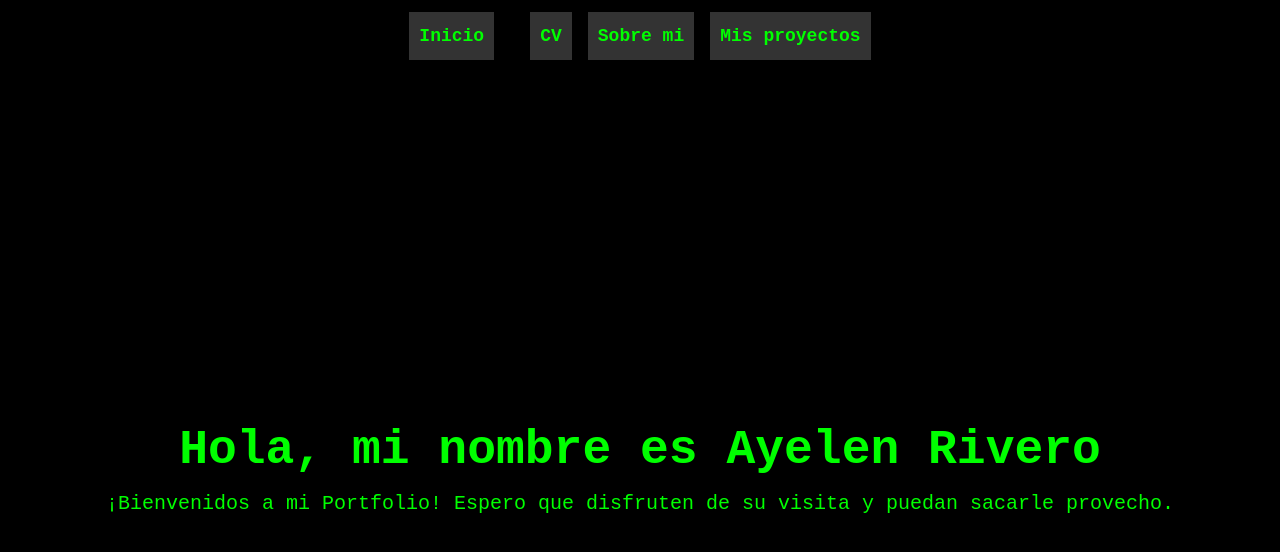
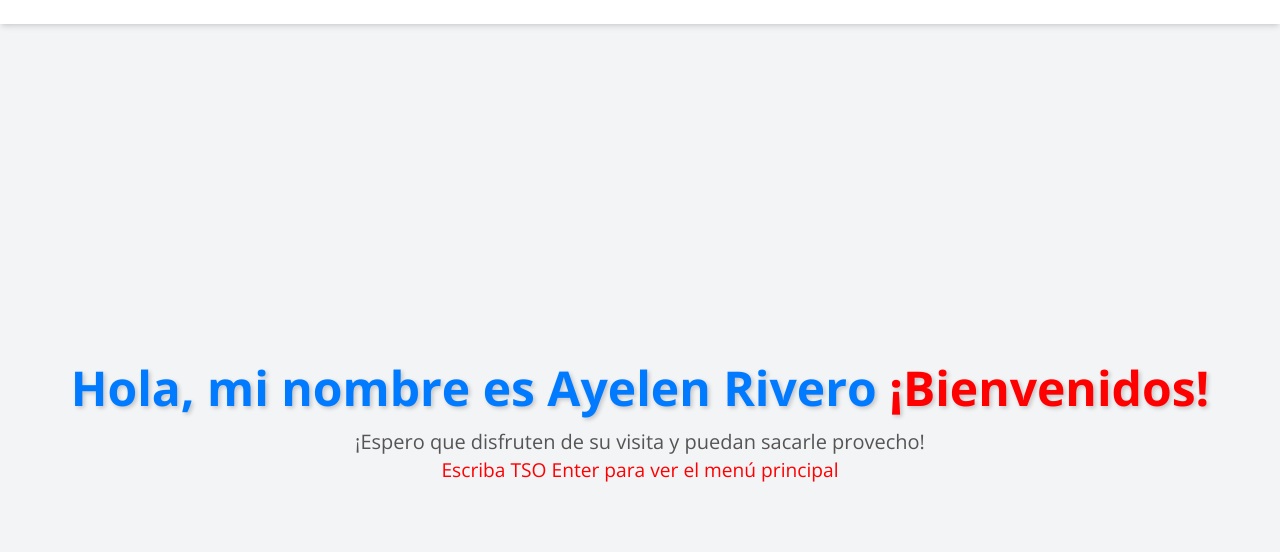
Before and after one commit to ayu3389/Ayelen_Rivero.github.io, a plain HTML site: page index.html in a window 1280 px wide. Drawn offline with nearby package versions, Linux system fonts and the light colour scheme.

Commit message:
Update index.html

```diff
--- a/index.html
+++ b/index.html
@@ -8,15 +8,27 @@
   <link href="https://fonts.googleapis.com/css?family=Open+Sans:400,700" rel="stylesheet">
   <style>
     body {
-      font-family: 'Cobol Light', monospace;
-      background-color: #000;
-      color: #00ff00;
+      font-family: 'Open Sans', sans-serif;
+      background-color: #000; /* Cambié el fondo a negro */
+      color: #00ff00; /* Cambié el color de la fuente a verde */
       margin: 0;
       padding: 0;
     }
 
+    /* Aquí se aplica el formato de COBOL específicamente al contenido del menú principal */
+    nav a {
+      font-family: 'Courier New', monospace; /* Formato de fuente estilo COBOL */
+      text-decoration: none;
+      color: #00ff00 !important; /* Color de texto del menú principal en verde, !important para priorizar este estilo */
+      font-weight: bold;
+      margin-right: 20px;
+      background-color: #333; /* Color de fondo del menú principal */
+      padding: 10px; /* Espaciado interno del menú principal */
+      border-radius: 8px; /* Bordes redondeados del menú principal */
+    }
+
     header {
-      background-color: #333; /* Fondo del encabezado */
+      background-color: #333; /* Cambié el tono del fondo del encabezado a un tono más oscuro */
     }
 
     nav {
@@ -26,16 +38,6 @@
       height: 100%;
     }
 
-    nav a {
-      font-family: 'Cobol Bold', monospace;
-      text-decoration: none;
-      color: #00ff00 !important; /* Color del texto del menú principal */
-      font-weight: bold;
-      margin-right: 20px;
-      background-color: #333; /* Color de fondo del menú principal */
-      padding: 10px; /* Espaciado interno del menú principal */
-    }
-
     main {
       padding: 2rem;
       text-align: center;
@@ -43,35 +45,48 @@
 
     h1 {
       font-size: 3rem;
-      color: #00ff00;
+      color: #007BFF;
+      text-shadow: 2px 2px 4px rgba(0, 0, 0, 0.2);
+    }
+
+    h1 span {
+      color: #FF0000; /* Agregado para cambiar el color del texto al final del h1 a rojo */
     }
 
     p {
       font-size: 1.2rem;
-      color: #00ff00;
+      color: #555;
     }
 
-
-
-    /* Aquí puedes agregar estilos personalizados si es necesario */
+    #instructions {
+      font-size: 1.2rem;
+      color: #FF0000;
+    }
   </style>
-  <body class="bg-black-100">
-  <header class="bg-black">
+</head>
+<body class="bg-gray-100">
+  <header class="bg-white shadow-md">
     <nav class="container mx-auto px-6 py-3 flex justify-center items-center">
       <div class="flex space-x-4 items-center">
-        <a href="/" class="text-lg font-semibold">Inicio</a>
-        <a href="/cv.html" class="text-lg font-semibold">CV</a>
-        <a href="/certificaciones.html" class="text-lg font-semibold">Sobre mi</a>
-        <a href="/certificaciones.html" class="text-lg font-semibold">Mis proyectos</a>
-</head>
-</header>
-<main class="container mx-auto px-6 py-8 h-screen flex items-center justify-center">
+        <!-- Los enlaces del menú principal han sido eliminados -->
+      </div>
+    </nav>
+  </header>
+  <main class="container mx-auto px-6 py-8 h-screen flex items-center justify-center">
     <div class="text-center">
-      <h1 class="text-5xl font-bold mb-4">Hola, mi nombre es Ayelen Rivero</h1>
-      <p class="text-xl">¡Bienvenidos a mi Portfolio! Espero que disfruten de su visita y puedan sacarle provecho.</p>
+      <h1 class="text-5xl font-bold mb-4">Hola, mi nombre es Ayelen Rivero <span>¡Bienvenidos!</span></h1>
+      <p class="text-xl">¡Espero que disfruten de su visita y puedan sacarle provecho!</p>
+      <p id="instructions">Escriba TSO Enter para ver el menú principal</p>
     </div>
-</main>
+  </main>
 
-
+  <script>
+    document.addEventListener('keydown', function (event) {
+      if (event.key === 'Enter') {
+        // Redirigir a la página deseada, por ejemplo '/menu-principal.html'
+        window.location.href = '/menu-principal.html';
+      }
+    });
+  </script>
 </body>
 </html>
```
